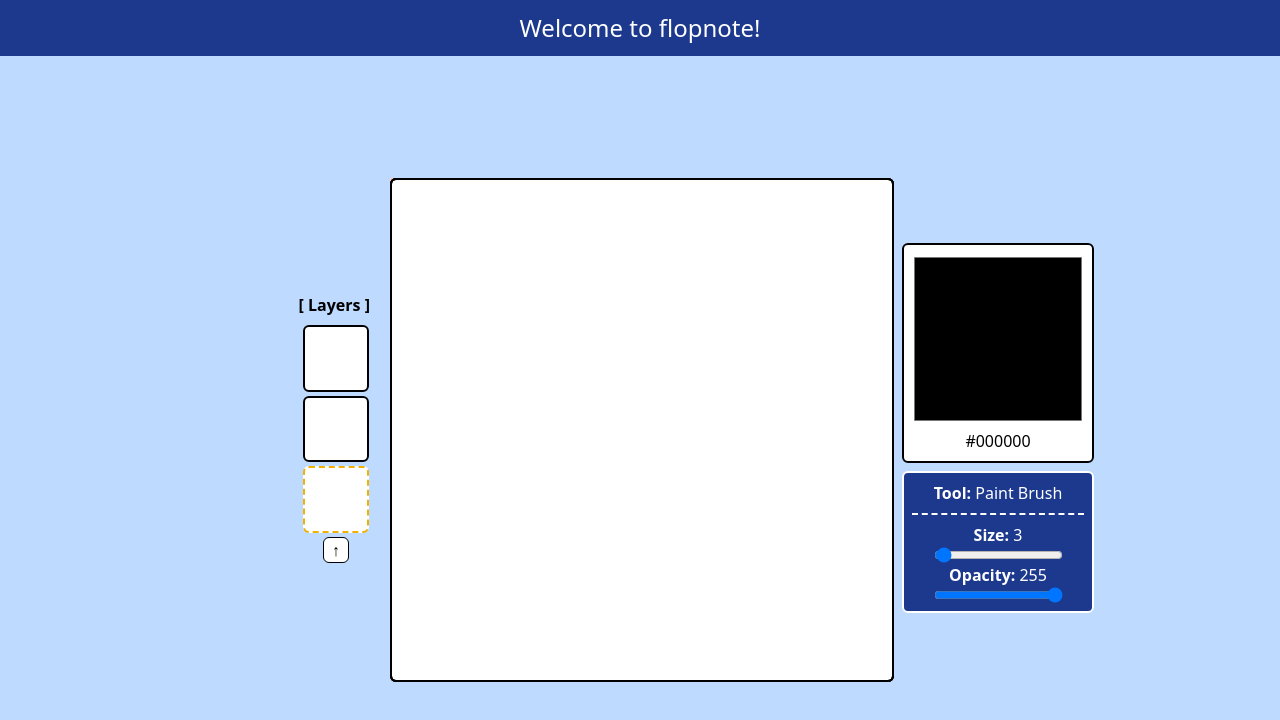
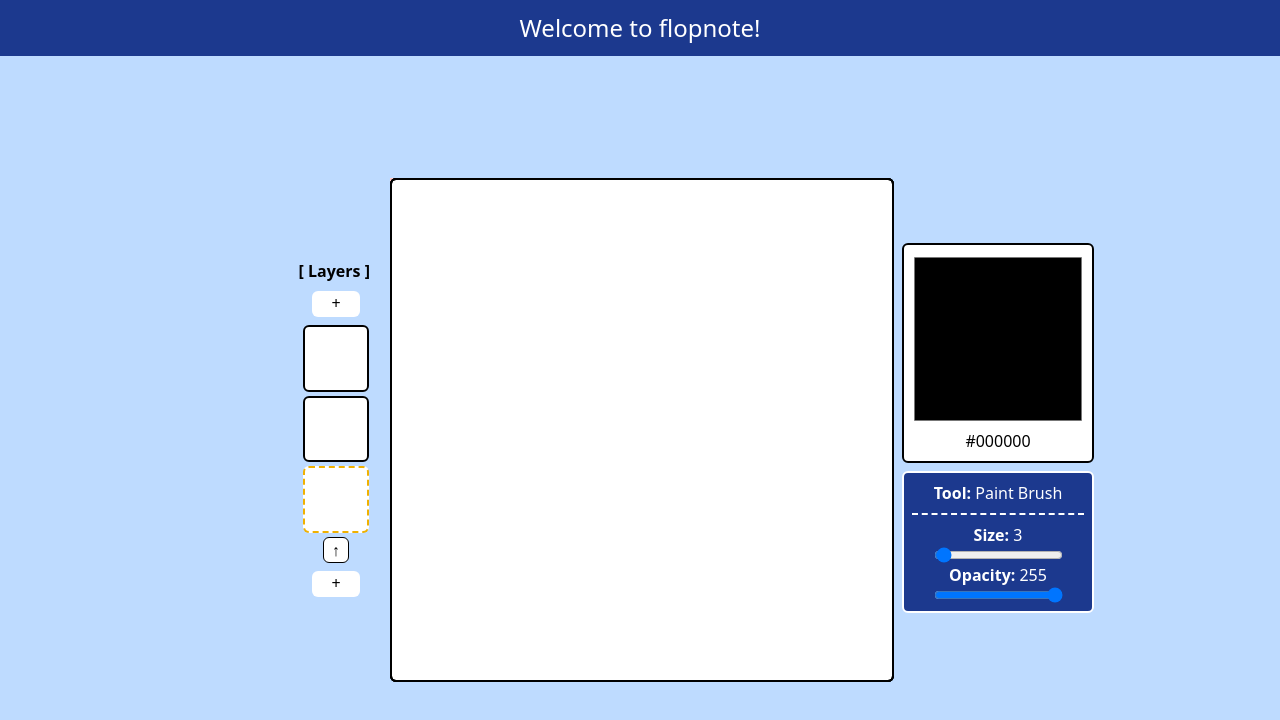
Before and after one commit to oixel/flopnote, a SvelteKit app: page / in a window 1280 px wide. Shown: the top 720 px of the page. Built offline with nearby package versions, Linux system fonts and the light colour scheme.

Commit message:
feat: add basic layer creation

```diff
--- a/src/routes/+page.svelte
+++ b/src/routes/+page.svelte
@@ -47,10 +47,18 @@
         class="grow w-full mx-3 flex flex-col h-full justify-center items-end gap-2"
       >
         <h2 class="mr-2 font-bold">[ Layers ]</h2>
+        <button
+          onclick={() => {
+            layerHandler.layers.push(new ImageData(canvasWidth, canvasHeight));
+            layerHandler.activeLayerIndex;
+          }}
+          class="bg-white w-12 mr-4.5 pb-0.5 rounded-md cursor-pointer hover:border-1"
+          >+</button
+        >
         <!-- Layer Controls -->
         <div
-          style="width: {canvasWidth / 8 + 4}px;"
-          class="flex flex-col-reverse max-h-120 overflow-auto gap-1 mr-2.25"
+          style="width: {canvasWidth / 8 + 4}px; scrollbar-width: none;"
+          class="flex flex-col-reverse max-h-70 overflow-auto gap-1 mr-2.25"
         >
           {#each layerHandler.layers as _, index}
             <LayerPreview
@@ -62,6 +70,18 @@
             />
           {/each}
         </div>
+        <button
+          onclick={() => {
+            layerHandler.layers.unshift(
+              new ImageData(canvasWidth, canvasHeight),
+            );
+
+            // Ensure that selected layer remains selected
+            layerHandler.activeLayerIndex++;
+          }}
+          class="bg-white w-12 mr-4.5 pb-0.5 rounded-md cursor-pointer hover:border-1"
+          >+</button
+        >
       </div>
 
       <!-- The canvas which the user draws on -->
```
